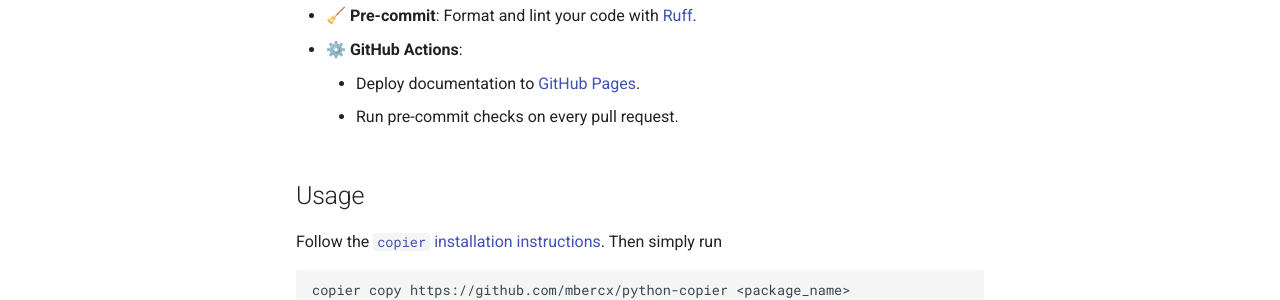
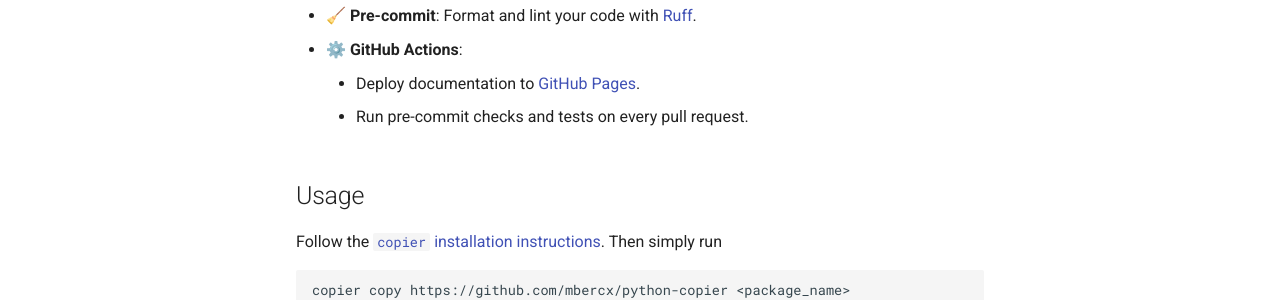
Before and after one commit to mbercx/python-copier, an MkDocs documentation site: the page built from docs/index.md, in a window 1280 px wide. Shown: the part 360-660 px from the top of the page. Built offline with MkDocs 1.6.1 and Material for MkDocs 9.7.7, drawn with Linux system fonts in a browser that asks for light colours.

Commit message:
🔧 Template: Add `tests` job to CI workflow
We choose to only test against the min and max Python versions supported, and run the
provided Hatch script for running the tests.

Note that we pin `click==8.2.1` because `8.3.0` breaks Hatch, and `8.2.2` has been
yanked.

```diff
--- a/docs/index.md
+++ b/docs/index.md
@@ -9,7 +9,7 @@
 * 🧹 **Pre-commit**: Format and lint your code with [Ruff](https://docs.astral.sh/ruff/).
 * ⚙️ **GitHub Actions**:
     * Deploy documentation to [GitHub Pages](https://docs.github.com/en/pages/getting-started-with-github-pages/creating-a-github-pages-site).
-    * Run pre-commit checks on every pull request.
+    * Run pre-commit checks and tests on every pull request.
 
 ## Usage
 
```
Also changed, not shown: README.md (+1 -1 lines), 1 other file.
